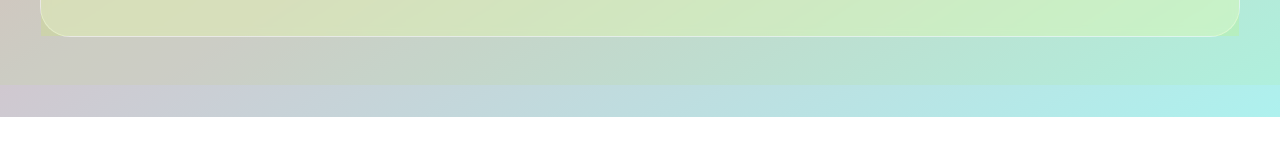
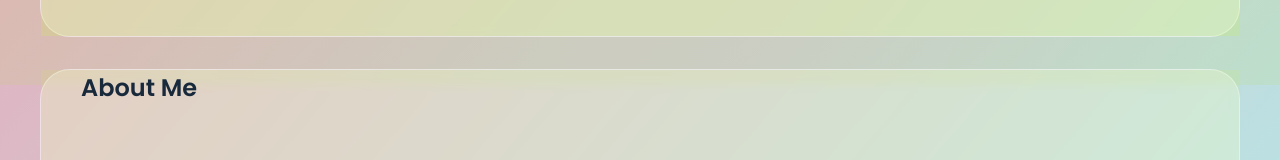
Before and after one commit to AmirHosein-Gharaati/portfolio, a React (Create React App) app: page / in a window 1280 px wide. Shown: the part 715-875 px from the top of the page. Before the commit the page ends 832 px from the top, so only its background shows below. Built offline with nearby package versions, Linux system fonts and the light colour scheme.

Commit message:
about section

```diff
--- a/src/pages/Home/Home.js
+++ b/src/pages/Home/Home.js
@@ -1,9 +1,11 @@
+import About from "./components/About";
 import Main from "./components/Main";
 
 const Home = () => {
   return (
-    <div>
+    <div className="main">
       <Main />
+      <About />
     </div>
   );
 };
--- /dev/null
+++ b/src/pages/Home/components/About.js
@@ -0,0 +1,17 @@
+const About = () => {
+  return (
+    <div>
+      <section className="about__section">
+        <div className="container">
+          <div className="row">
+            <div className="section__title">
+              <h2>About Me</h2>
+            </div>
+          </div>
+        </div>
+      </section>
+    </div>
+  );
+};
+
+export default About;
--- a/src/pages/Home/components/Main.js
+++ b/src/pages/Home/components/Main.js
@@ -2,7 +2,7 @@ const Main = () => {
   const myImage = require("../../../assets/images/me.png");
 
   return (
-    <div className="main">
+    <div>
       <section className="home__section align-center">
         <div className="container">
           <div className="row align-center">
```
